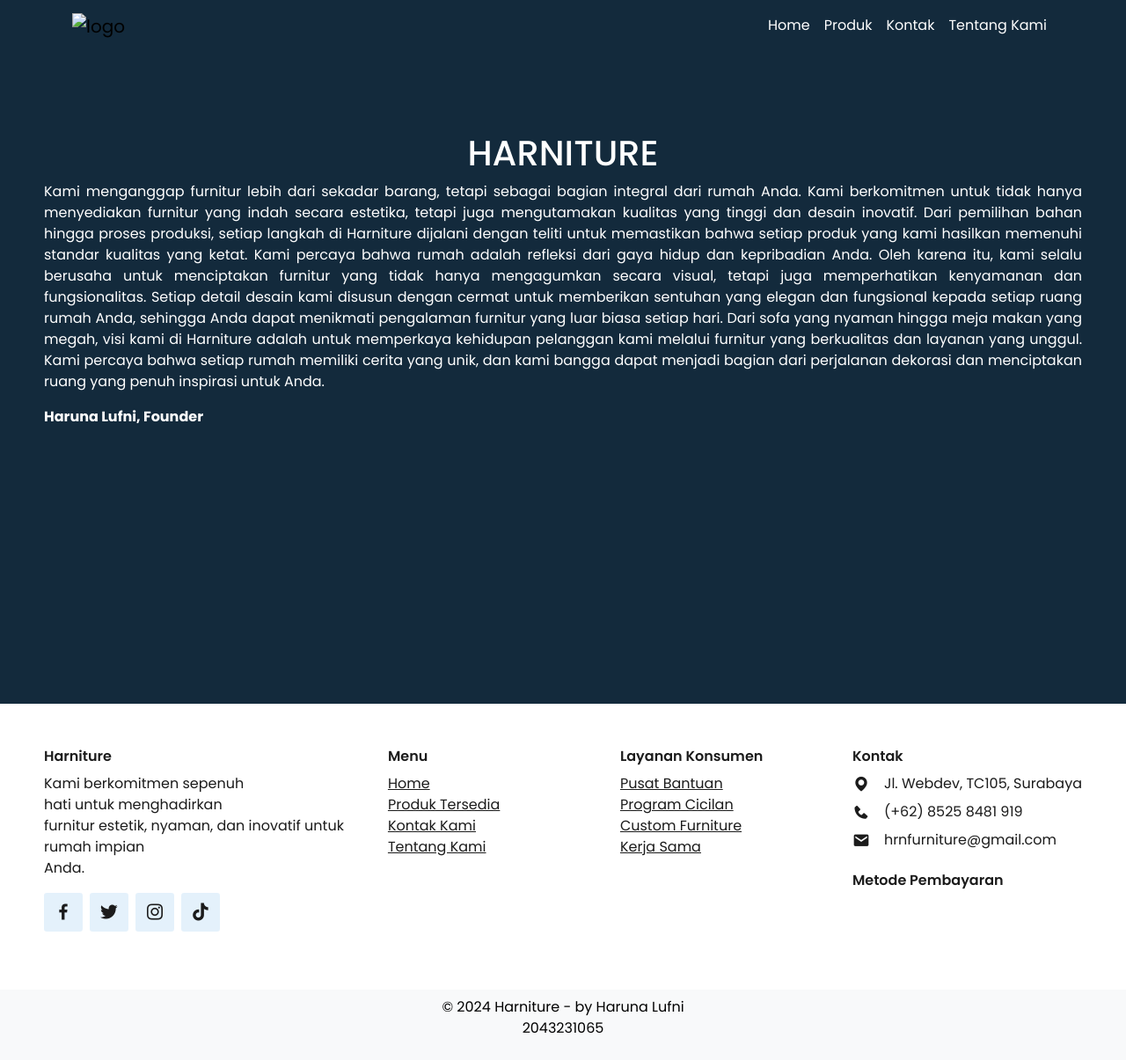
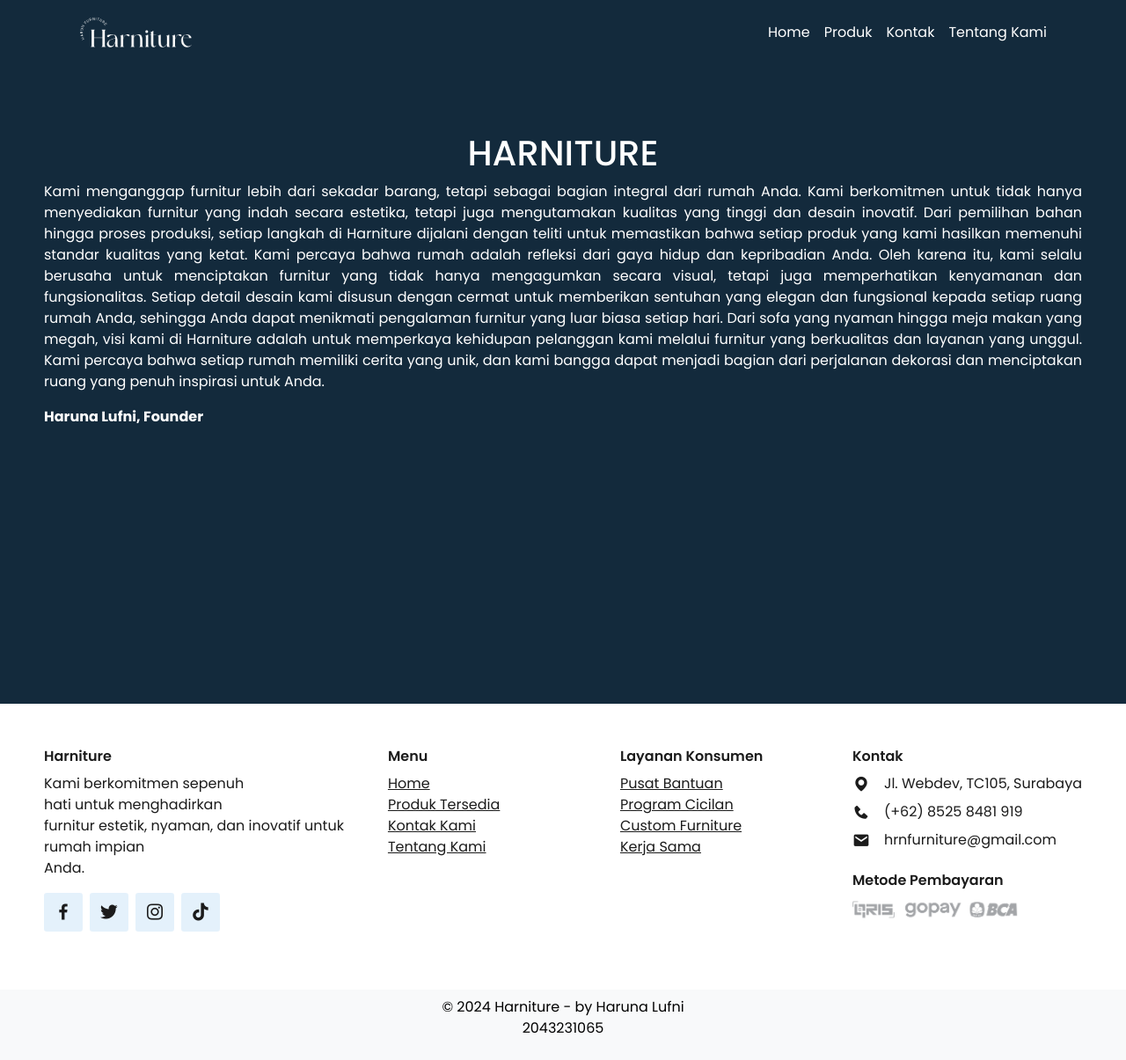
Before and after one commit to H4runStdio/h4runstdio.github.io, a plain HTML site: page tentangkami.html in a window 1280 px wide. Shown: the whole page at 88% size. Drawn offline with nearby package versions, Linux system fonts and the light colour scheme; files whose address does not match are found by name.

Commit message:
Update tentangkami.html

```diff
--- a/tentangkami.html
+++ b/tentangkami.html
@@ -13,14 +13,14 @@
     <!-- Navbar -->
     <nav class="navbar navbar-expand-lg bg-body-transparant fixed-top">
         <div class="container">
-          <a class="navbar-brand" href="#"><img src="gambar/logo.png" alt="logo" height="48"></a>
+          <a class="navbar-brand" href="#"><img src="logo.png" alt="logo" height="48"></a>
           <button class="navbar-toggler" type="button" data-bs-toggle="collapse" data-bs-target="#navbarNav" aria-controls="navbarNav" aria-expanded="false" aria-label="Toggle navigation">
             <span class="navbar-toggler-icon"></span>
           </button>
           <div class="collapse navbar-collapse" id="navbarNav">
             <ul class="navbar-nav ms-auto text-white">
               <li class="nav-item">
-                <a class="nav-link active text-white" aria-current="page" href="home.html">Home</a>
+                <a class="nav-link active text-white" aria-current="page" href="index.html">Home</a>
               </li>
               <li class="nav-item">
                 <a class="nav-link" href="produk.html">Produk</a>
@@ -82,7 +82,7 @@
           </div>
           <br>
           <h3>Metode Pembayaran</h3>
-          <div class="paymen"><img src="gambar/paymen.png" alt=""></div>
+          <div class="paymen"><img src="paymen.png" alt=""></div>
         </div>
       </section>
         <!-- Footer -->
```
